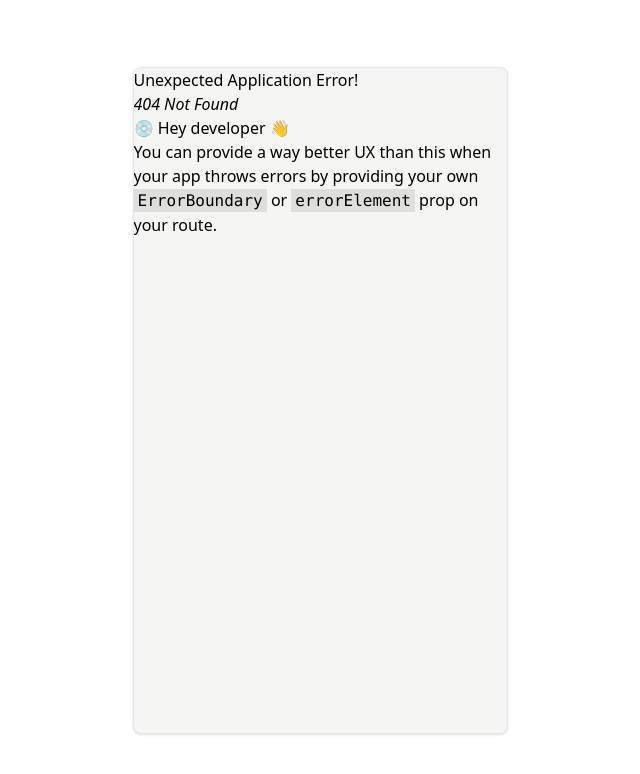
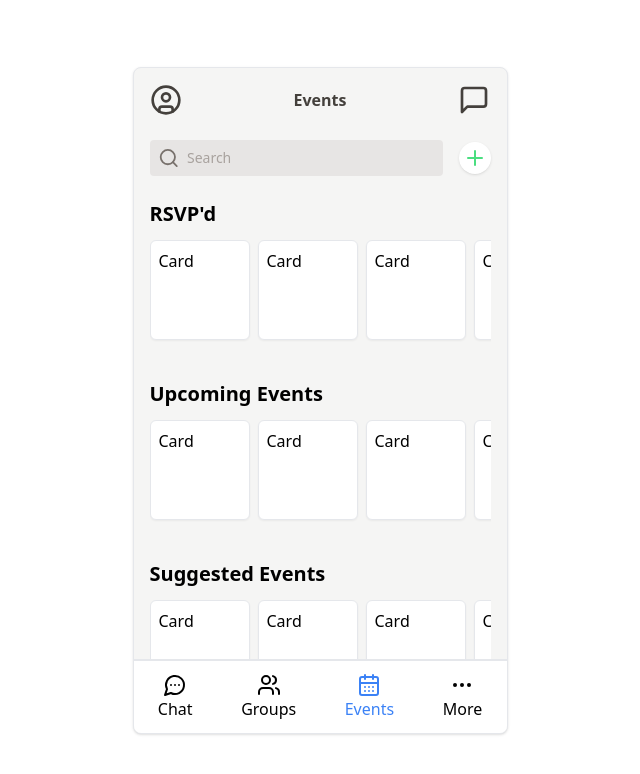
Before and after one commit to MatteoPM/481-Assignment, a React (Vite) app: page /events in a window 1280 px wide. Before the commit this address had no page. Shown: the top 774 px of the page, without its empty margins (320-960 px from the left). Built offline with nearby package versions, Linux system fonts and the light colour scheme.

Commit message:
Add more pages

```diff
--- a/package.json
+++ b/package.json
@@ -13,7 +13,8 @@
     "lucide-react": "^0.453.0",
     "react": "^18.3.1",
     "react-dom": "^18.3.1",
-    "react-router-dom": "^6.27.0"
+    "react-router-dom": "^6.27.0",
+    "tailwind-merge": "^2.5.4"
   },
   "devDependencies": {
     "@eslint/js": "^9.11.1",
--- a/src/components/footerNav.tsx
+++ b/src/components/footerNav.tsx
@@ -4,27 +4,61 @@ import {
   MoreHorizontal,
   Users,
 } from "lucide-react";
+import { NavLink } from "react-router-dom";
+import { twMerge } from "tailwind-merge";
 
 const FooterNav = () => {
   return (
     <>
       <footer className="grid grid-flow-col mt-auto border-t-2 bg-white w-full">
-        <div className="flex flex-col items-center py-3">
+        <NavLink
+          to={"/chat"}
+          className={({ isActive }) =>
+            twMerge(
+              "flex flex-col items-center py-3",
+              isActive && "text-blue-500"
+            )
+          }
+        >
           <MessageCircleMore />
           Chat
-        </div>
-        <div className="flex flex-col items-center py-3">
+        </NavLink>
+        <NavLink
+          to={"/groups"}
+          className={({ isActive }) =>
+            twMerge(
+              "flex flex-col items-center py-3",
+              isActive && "text-blue-500"
+            )
+          }
+        >
           <Users />
           Groups
-        </div>
-        <div className="flex flex-col items-center py-3">
+        </NavLink>
+        <NavLink
+          to={"/events"}
+          className={({ isActive }) =>
+            twMerge(
+              "flex flex-col items-center py-3",
+              isActive && "text-blue-500"
+            )
+          }
+        >
           <CalendarDays />
           Events
-        </div>
-        <div className="flex flex-col items-center py-3">
+        </NavLink>
+        <NavLink
+          to={"/more"}
+          className={({ isActive }) =>
+            twMerge(
+              "flex flex-col items-center py-3",
+              isActive && "text-blue-500"
+            )
+          }
+        >
           <MoreHorizontal />
           More
-        </div>
+        </NavLink>
       </footer>
     </>
   );
--- /dev/null
+++ b/src/pages/chat/Chat.tsx
@@ -0,0 +1,63 @@
+import { MessageSquare, Plus, Search, UserCircle } from "lucide-react";
+import Card from "../../components/card";
+import FooterNav from "../../components/footerNav";
+
+function Chat() {
+  return (
+    <>
+      <div className="h-full flex flex-col">
+        <div className="p-4 overflow-y-auto">
+          <div className="grid grid-cols-3 items-center text-stone-700">
+            <UserCircle className="w-8 h-8" />
+            <h1 className="text-center font-semibold">Chat</h1>
+            <div className="justify-self-end">
+              <MessageSquare className="w-8 h-8" />
+            </div>
+          </div>
+
+          <div className="flex gap-4 items-center mt-6">
+            <div className="bg-stone-200 relative rounded flex items-center px-2 py-1.5 text-sm grow">
+              <Search className="mr-2 text-stone-500" />
+              <input
+                type="text"
+                placeholder="Search"
+                className="w-full bg-transparent placeholder:text-stone-400 focus:outline-none"
+              />
+            </div>
+            <button className="bg-white rounded-full p-1 shadow">
+              <Plus className="text-green-400" />
+            </button>
+          </div>
+
+          <h2 className="font-semibold text-xl mt-6">Infosec Club</h2>
+          <div className="py-2 rounded-md mt-1 flex gap-2 overflow-x-auto scrollbar">
+            <Card />
+            <Card />
+            <Card />
+            <Card />
+          </div>
+
+          <h2 className="font-semibold text-xl mt-8">Powerlifting</h2>
+          <div className="py-2 rounded-md mt-1 flex gap-2 overflow-x-auto ">
+            <Card />
+            <Card />
+            <Card />
+            <Card />
+          </div>
+
+          <h2 className="font-semibold text-xl mt-8">BSD</h2>
+          <div className="py-2 rounded-md mt-1 flex gap-2 overflow-x-auto ">
+            <Card />
+            <Card />
+            <Card />
+            <Card />
+          </div>
+        </div>
+
+        <FooterNav />
+      </div>
+    </>
+  );
+}
+
+export default Chat;
--- /dev/null
+++ b/src/pages/events/Events.tsx
@@ -0,0 +1,63 @@
+import { MessageSquare, Plus, Search, UserCircle } from "lucide-react";
+import Card from "../../components/card";
+import FooterNav from "../../components/footerNav";
+
+function Events() {
+  return (
+    <>
+      <div className="h-full flex flex-col">
+        <div className="p-4 overflow-y-auto">
+          <div className="grid grid-cols-3 items-center text-stone-700">
+            <UserCircle className="w-8 h-8" />
+            <h1 className="text-center font-semibold">Events</h1>
+            <div className="justify-self-end">
+              <MessageSquare className="w-8 h-8" />
+            </div>
+          </div>
+
+          <div className="flex gap-4 items-center mt-6">
+            <div className="bg-stone-200 relative rounded flex items-center px-2 py-1.5 text-sm grow">
+              <Search className="mr-2 text-stone-500" />
+              <input
+                type="text"
+                placeholder="Search"
+                className="w-full bg-transparent placeholder:text-stone-400 focus:outline-none"
+              />
+            </div>
+            <button className="bg-white rounded-full p-1 shadow">
+              <Plus className="text-green-400" />
+            </button>
+          </div>
+
+          <h2 className="font-semibold text-xl mt-6">RSVP'd</h2>
+          <div className="py-2 rounded-md mt-1 flex gap-2 overflow-x-auto scrollbar">
+            <Card />
+            <Card />
+            <Card />
+            <Card />
+          </div>
+
+          <h2 className="font-semibold text-xl mt-8">Upcoming Events</h2>
+          <div className="py-2 rounded-md mt-1 flex gap-2 overflow-x-auto ">
+            <Card />
+            <Card />
+            <Card />
+            <Card />
+          </div>
+
+          <h2 className="font-semibold text-xl mt-8">Suggested Events</h2>
+          <div className="py-2 rounded-md mt-1 flex gap-2 overflow-x-auto ">
+            <Card />
+            <Card />
+            <Card />
+            <Card />
+          </div>
+        </div>
+
+        <FooterNav />
+      </div>
+    </>
+  );
+}
+
+export default Events;
--- /dev/null
+++ b/src/pages/groups/Groups.tsx
@@ -0,0 +1,58 @@
+import { MessageSquare, Plus, Search, UserCircle } from "lucide-react";
+import { Link } from "react-router-dom";
+import Card from "../../components/card";
+import FooterNav from "../../components/footerNav";
+
+function Groups() {
+  return (
+    <>
+      <div className="h-full flex flex-col">
+        <div className="p-4 overflow-y-auto">
+          <div className="grid grid-cols-3 items-center text-stone-700">
+            <UserCircle className="w-8 h-8" />
+            <h1 className="text-center font-semibold">Groups</h1>
+            <div className="justify-self-end">
+              <MessageSquare className="w-8 h-8" />
+            </div>
+          </div>
+
+          <div className="flex gap-4 items-center mt-6">
+            <div className="bg-stone-200 relative rounded flex items-center px-2 py-1.5 text-sm grow">
+              <Search className="mr-2 text-stone-500" />
+              <input
+                type="text"
+                placeholder="Search"
+                className="w-full bg-transparent placeholder:text-stone-400 focus:outline-none"
+              />
+            </div>
+            <button className="bg-white rounded-full p-1 shadow">
+              <Plus className="text-green-400" />
+            </button>
+          </div>
+
+          <h2 className="font-semibold text-xl mt-6">Your Groups</h2>
+          <div className="py-2 rounded-md mt-1 flex gap-2 overflow-x-auto scrollbar">
+            <Link to="/groups/1">
+              <Card />
+            </Link>
+            <Card />
+            <Card />
+            <Card />
+          </div>
+
+          <h2 className="font-semibold text-xl mt-8">Suggested Groups</h2>
+          <div className="py-2 rounded-md mt-1 flex gap-2 overflow-x-auto ">
+            <Card />
+            <Card />
+            <Card />
+            <Card />
+          </div>
+        </div>
+
+        <FooterNav />
+      </div>
+    </>
+  );
+}
+
+export default Groups;
--- /dev/null
+++ b/src/pages/groups/group/Group.tsx
@@ -0,0 +1,56 @@
+import { UserCircle } from "lucide-react";
+import Card from "../../../components/card";
+import FooterNav from "../../../components/footerNav";
+
+function Group() {
+  return (
+    <>
+      <div className="h-full flex flex-col">
+        <div className="p-4 overflow-y-auto">
+          <div className="grid grid-cols-3 items-center text-stone-700">
+            <UserCircle className="w-8 h-8" />
+            <h1 className="text-center font-semibold">Group Details</h1>
+          </div>
+
+          <img
+            className="object-cover h-[120px] rounded-lg mt-4"
+            src="https://assets.ppy.sh/user-cover-presets/4/2fd772ad175c5687370e0aab50799a84adef7d0fff3f97dccfa5c94384ebb8af.jpeg"
+          />
+          <div className="flex gap-3 mt-3">
+            <h1 className="font-semibold text-lg">Group Name</h1>
+            <button className="ml-auto py-1 px-2 bg-blue-500 text-white rounded-md">
+              Join
+            </button>
+          </div>
+
+          <p className="text-stone-600 mt-2">
+            Lorem ipsum dolor sit amet, consectetur adipisicing elit. Optio,
+            enim ipsum est architecto nisi nesciunt aperiam quisquam officia
+            obcaecati adipisci et? Voluptatem nulla, recusandae natus corporis
+            quas hic animi ut.
+          </p>
+
+          <h2 className="font-semibold text-xl mt-6">Members</h2>
+          <div className="py-2 rounded-md mt-1 flex gap-2 overflow-x-auto scrollbar">
+            <Card />
+            <Card />
+            <Card />
+            <Card />
+          </div>
+
+          <h2 className="font-semibold text-xl mt-8">Forums</h2>
+          <div className="py-2 rounded-md mt-1 flex gap-2 overflow-x-auto ">
+            <Card />
+            <Card />
+            <Card />
+            <Card />
+          </div>
+        </div>
+
+        <FooterNav />
+      </div>
+    </>
+  );
+}
+
+export default Group;
```
Also changed, not shown: src/main.tsx (+21 -1 lines), src/pages/App.tsx (renamed from src/routes/App.tsx), 1 other file (tests, documents, lock files or other folders).
